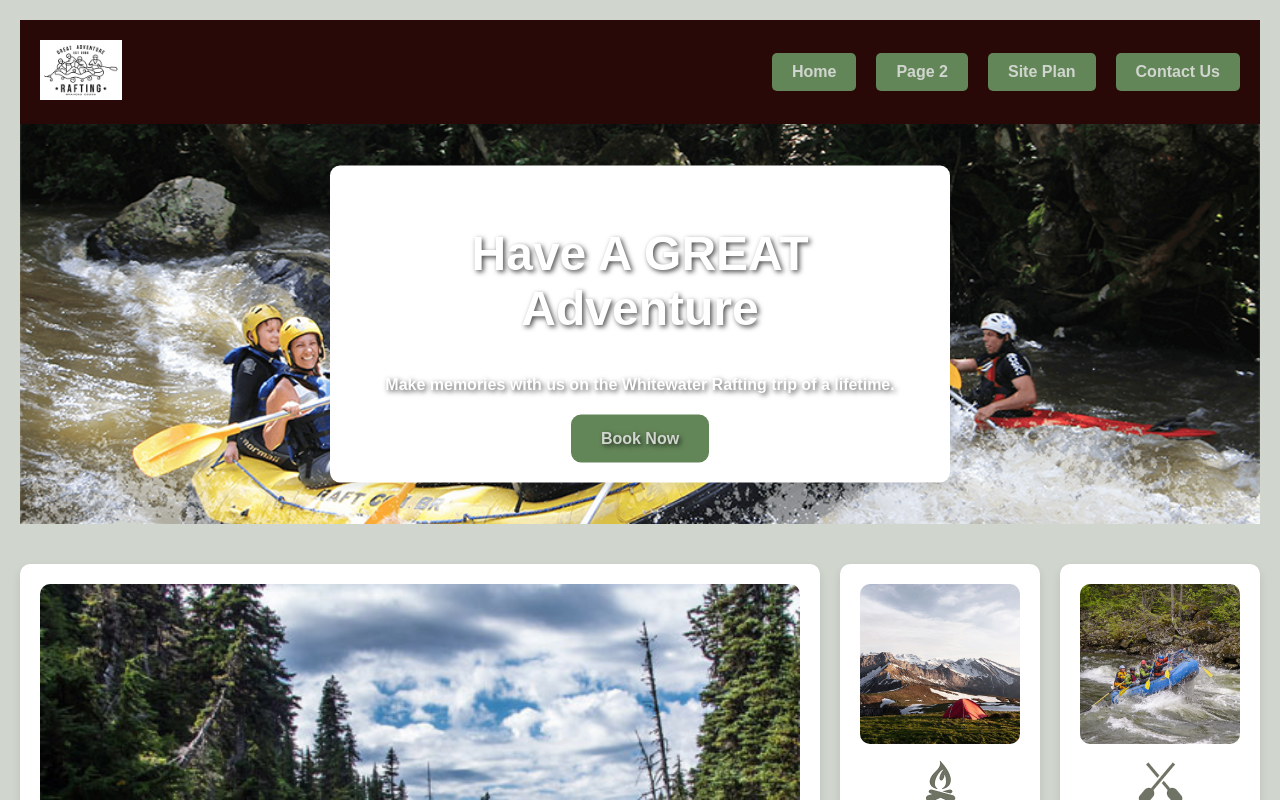
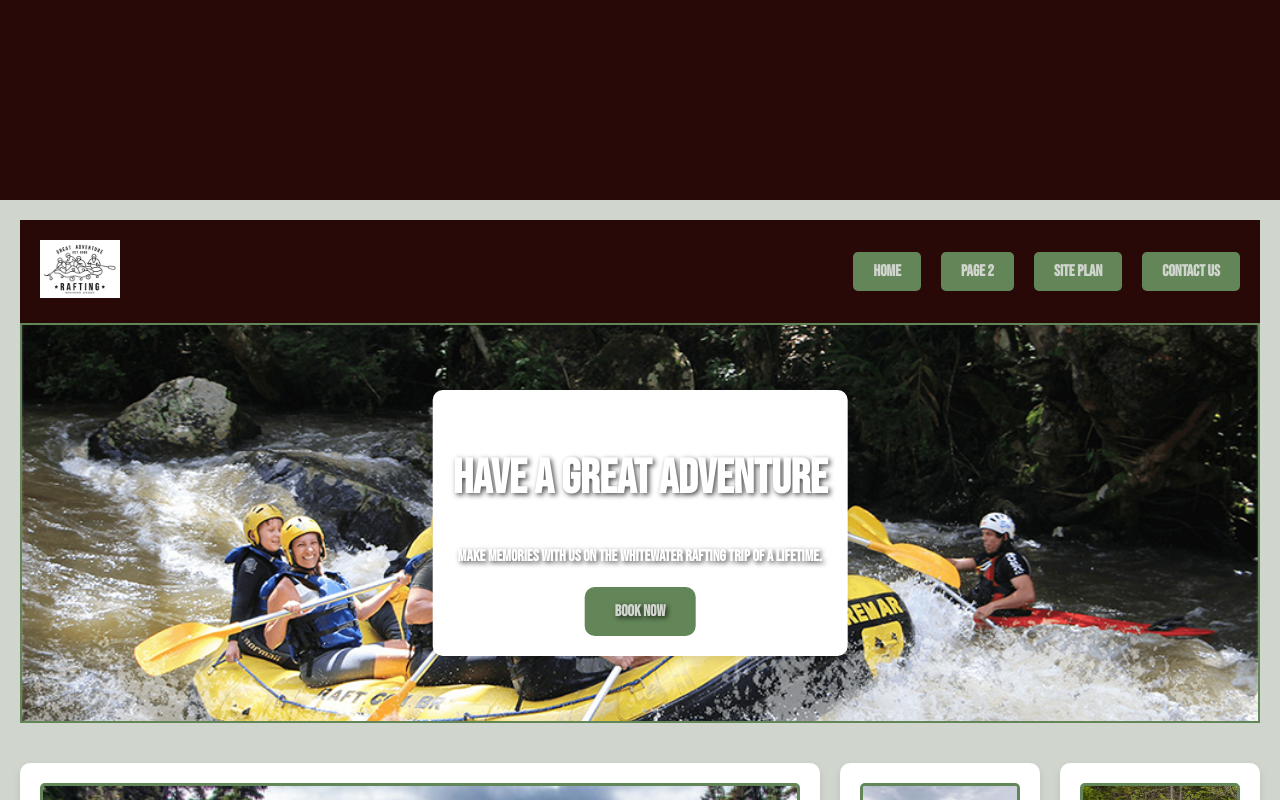
Before and after one commit to spr1k3cr4nb3rry/wdd130, a plain HTML site: page wwr/index.html in a window 1280 px wide. Shown: the top 800 px of the page. Drawn offline with Linux system fonts and the light colour scheme.

Commit message:
Finished W05.

```diff
--- a/wwr/index.html
+++ b/wwr/index.html
@@ -7,8 +7,8 @@
     <title>Whitewater Rafting Expeditions | Great Adventure Boating | Home</title>
 </head>
 <body>
-    <div id="background"></div> <!-- Background div added -->
-    <div id="content">
+    <div id="background"></div>
+    <div id="content" class="header-content">
         <header>
             <a id="logo_link" href="index.html">
                 <img class="logo" src="images/greatadventurelogo.png" alt="Great Adventure Logo">
@@ -24,7 +24,7 @@
             <div id="hero-box">
                 <img id="hero-img" src="images/hero.png" alt="People enjoying white water rafting">
             </div>
-            <section id="hero-msg">
+            <section id="hero-msg" class="hero-msg-padding">
                 <h1 class="home-title">Have A GREAT Adventure</h1>
                 <h4>Make memories with us on the Whitewater Rafting trip of a lifetime.</h4>
                 <div class='button-box'>
@@ -50,27 +50,4 @@
             </section>
             <img class="mountains" src="images/mountains.jpg" alt="Misty mountains">
             <section class="msg">
-                <h2>More Than Just The Thrill</h2>
-                <p>Enjoy the breathtaking scenery. From valleys, meadows, canyons, and high peaks; it's way more than just the rapids. It's a great way to get away from it all and relax amongst all the beauty of the great outdoors. </p>
-                <a class='join' href="rivers.html">Join Us</a>
-            </section>
-        </main>
-        <footer>
-            <p>Great Adventure &copy; 2024 - Izzie Vazquez</p>
-            <p><a href="site-plan-rafting.html">Site Plan</a></p>
-            <p><a href="contactus.html">Contact Us</a></p>
-            <div class="social">
-                <a href="https://facebook.com" target="_blank">
-                    <img src="images/facebook.png" alt="fb icon">
-                </a>
-                <a href="https://twitter.com" target="_blank">
-                    <img src="images/twitter.png" alt="twitter icon">
-                </a>
-                <a href="https://instagram.com" target="_blank">
-                    <img src="images/instagram.png" alt="instagram icon">
-                </a>
-            </div>
-        </footer>
-    </div>
-</body>
-</html>
+                <h
--- a/wwr/styles/style.css
+++ b/wwr/styles/style.css
@@ -1,5 +1,7 @@
+@import url('https://fonts.googleapis.com/css2?family=Bebas+Neue&family=Oswald:wght@200..700&display=swap');
+
 body {
-    font-family: Arial, sans-serif;
+    font-family: 'Bebas Neue', 'Helvetica', sans-serif;
     margin: 0;
     padding: 0;
     background-color: #d0d5ce;
@@ -17,6 +19,16 @@ a {
     padding: 20px;
 }
 
+.header-content {
+    margin: 0 auto;
+    padding: 20px;
+}
+
+.hero-msg-padding {
+    padding: 40px;
+}
+
+/* Header Styles */
 header {
     display: flex;
     justify-content: space-between;
@@ -44,7 +56,7 @@ header nav a:hover {
 }
 
 .logo {
-    height: 60px;
+    width: 80px;
 }
 
 #hero {
@@ -62,6 +74,8 @@ header nav a:hover {
     width: 100%;
     height: 100%;
     object-fit: cover;
+    border: 2px solid #638658;
+    box-sizing: border-box;
 }
 
 #hero-msg {
@@ -71,6 +85,8 @@ header nav a:hover {
     transform: translate(-50%, -50%);
     color: white;
     text-shadow: 2px 2px 5px rgba(0, 0, 0, 0.7);
+    text-align: center;
+    padding: 20px;
 }
 
 .home-title {
@@ -119,12 +135,14 @@ section:hover {
 
 .card-img {
     width: 100%;
-    border-radius: 10px;
+    border: 3px solid #638658;
+    box-sizing: border-box;
+    border-radius: 5px;
     margin-bottom: 10px;
 }
 
 .icon {
-    width: 50px;
+    width: 80px;
     margin-bottom: 10px;
 }
 
@@ -169,6 +187,7 @@ h2 {
     background-color: #638658;
 }
 
+/* Footer */
 footer {
     padding: 20px;
     background-color: #290907;
@@ -199,10 +218,15 @@ footer .social a {
 }
 
 footer .social img {
-    width: 30px;
+    width: 80px;
     transition: opacity 0.3s;
 }
 
 footer .social img:hover {
     opacity: 0.7;
 }
+
+#background {
+    height: 200px;
+    background-color: #290907;
+}
```
